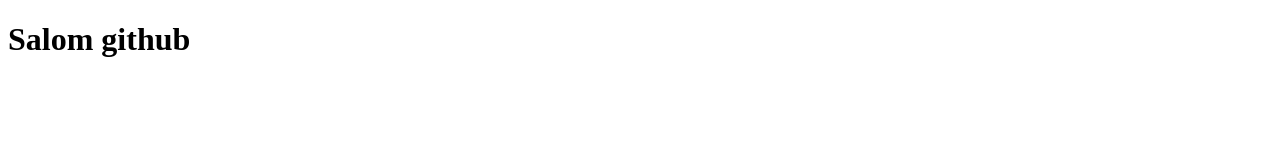
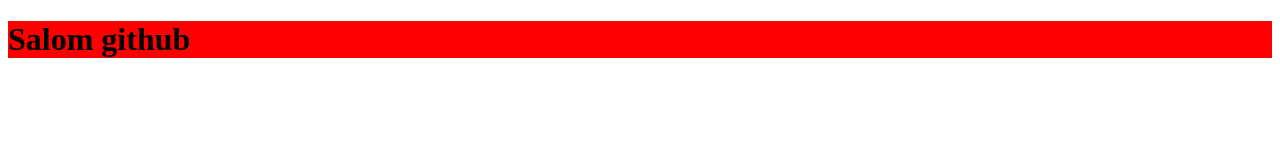
Before and after one commit to jakhangir220-bot/git, a plain HTML site: page index.html in a window 1280 px wide. Drawn offline with Linux system fonts and the light colour scheme.

Commit message:
Orqa rangini qizil qildim

```diff
--- a/index.html
+++ b/index.html
@@ -8,7 +8,7 @@
 </head>
 <body>
 
-<h1>Salom github</h1>
+<h1 class="title">Salom github</h1>
 
 
 
--- a/main.css
+++ b/main.css
@@ -0,0 +1,3 @@
+.title{
+    background-color: red;
+}
```
